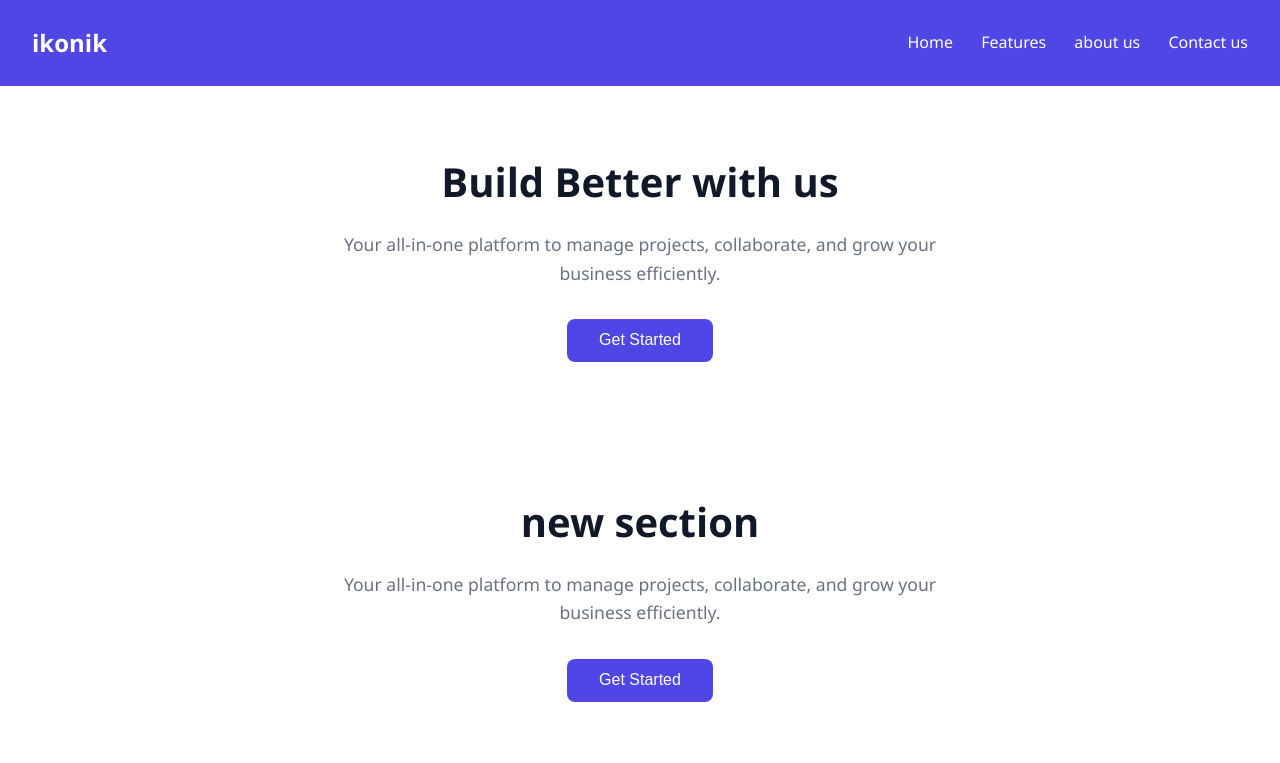
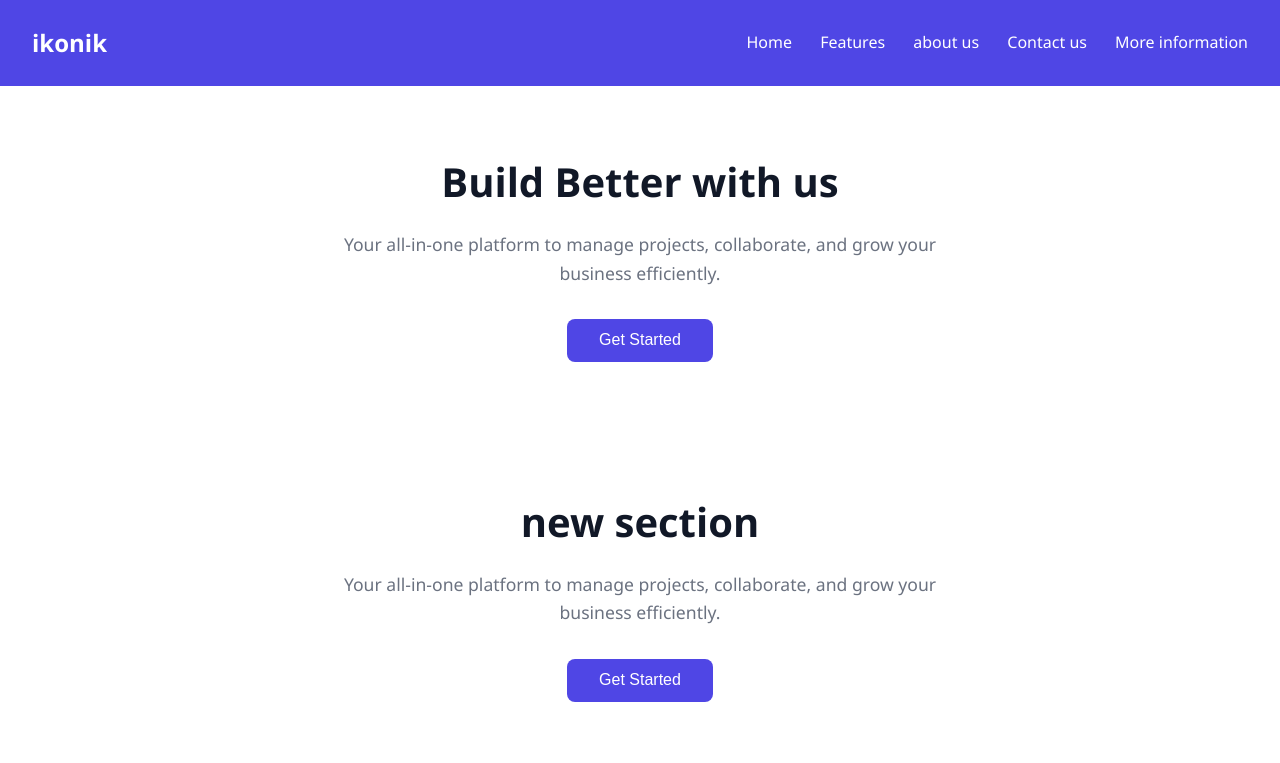
Before and after one commit to ImaneIK/test, a plain HTML site: page index.html in a window 1280 px wide. Shown: the top 763 px of the page. Drawn offline with Linux system fonts and the light colour scheme.

Commit message:
Adding a new href on header
Adding a new href on header

```diff
--- a/index.html
+++ b/index.html
@@ -127,6 +127,8 @@
       <a href="#">Features</a>
       <a href="#">about us</a>
       <a href="#">Contact us</a>
+      <a href="#">More information</a>
+
     </nav>
   </header>
 
```
